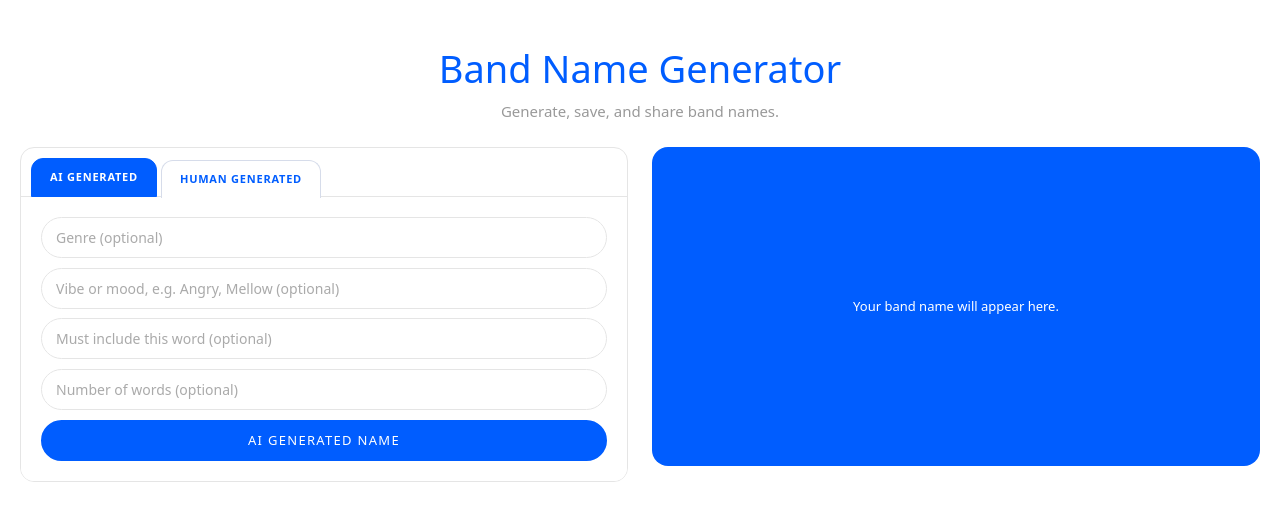
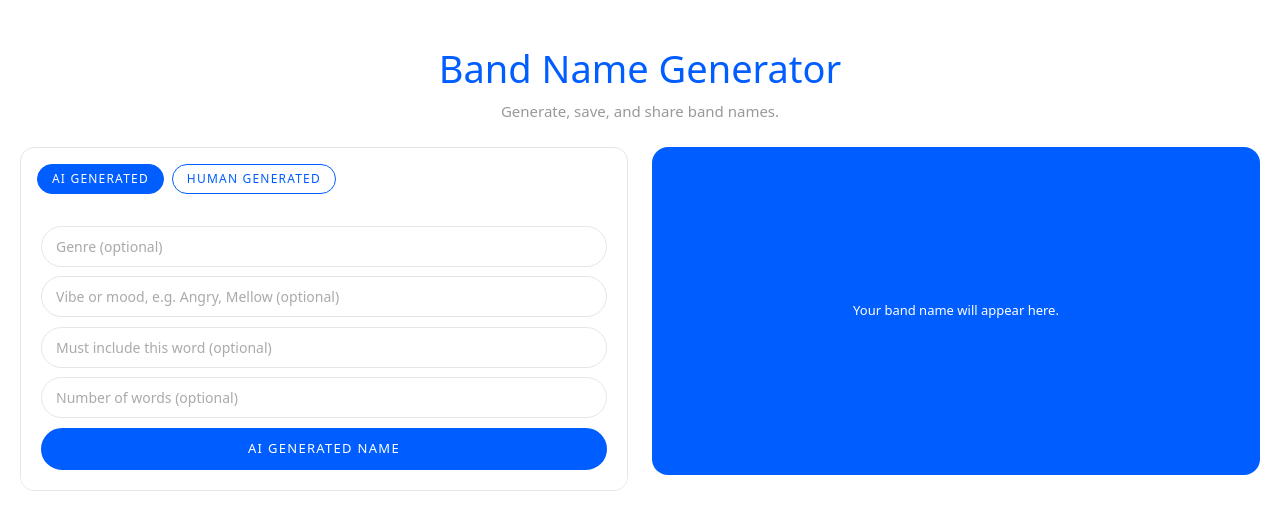
Before and after one commit to psawce/band-name-generator, a Next.js app: page / in a window 1280 px wide. Shown: the top 530 px of the page. Built offline with nearby package versions, Linux system fonts and the light colour scheme.

Commit message:
Update page.js

```diff
--- a/app/page.js
+++ b/app/page.js
@@ -397,7 +397,7 @@ export default function Home() {
             <div className="bng-col">
               <div className="bng-cards">
                 <div className="bng-card bng-card-tabbed">
-                  <div className="bng-tab-strip" role="tablist" aria-label="Name source">
+                  <div style={{ display: "flex", alignItems: "center", gap: 8, margin: "1rem 1rem 0.75rem" }} role="tablist" aria-label="Name source">
                     <button
                       type="button"
                       role="tab"
@@ -405,7 +405,12 @@ export default function Home() {
                       aria-selected={activeGeneratorTab === "ai"}
                       aria-controls="panel-generator"
                       onClick={() => setActiveGeneratorTab("ai")}
-                      className={`bng-tab${activeGeneratorTab === "ai" ? " bng-tab--active" : ""}`}
+                      style={pillBtn(
+                        activeGeneratorTab === "ai" ? BLUE : "#fff",
+                        activeGeneratorTab === "ai" ? "#fff" : BLUE,
+                        BLUE,
+                        true
+                      )}
                     >
                       AI Generated
                     </button>
@@ -416,7 +421,12 @@ export default function Home() {
                       aria-selected={activeGeneratorTab === "human"}
                       aria-controls="panel-generator"
                       onClick={() => setActiveGeneratorTab("human")}
-                      className={`bng-tab${activeGeneratorTab === "human" ? " bng-tab--active" : ""}`}
+                      style={pillBtn(
+                        activeGeneratorTab === "human" ? BLUE : "#fff",
+                        activeGeneratorTab === "human" ? "#fff" : BLUE,
+                        BLUE,
+                        true
+                      )}
                     >
                       Human Generated
                     </button>
```
